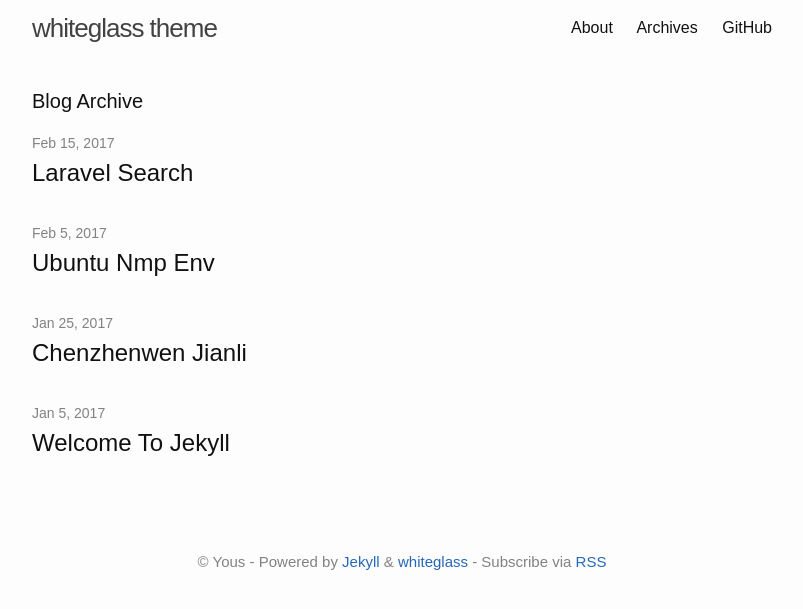
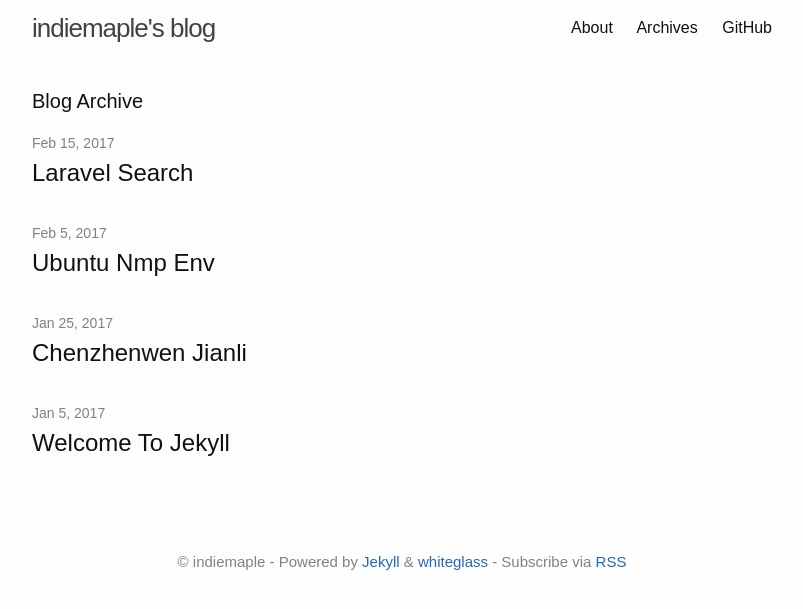
Before and after one commit to indiemaple/indiemaple.github.io, a Jekyll site: the page built from archives.md, in a window 1280 px wide. Shown: the top 609 px of the page, without its empty margins (238-1041 px from the left). Built offline with Jekyll 4.4.1, drawn with Linux system fonts in a browser that asks for light colours.

Commit message:
edit config

```diff
--- a/_config.yml
+++ b/_config.yml
@@ -13,9 +13,9 @@
 # you will see them accessed via {{ site.title }}, {{ site.author }}, and so on.
 # You can create any custom variable you would like, and they will be accessible
 # in the templates via {{ site.myvariable }}.
-title: whiteglass theme
-author: Yous
-description: Minimal, responsive Jekyll theme for hackers.
+title: indiemaple's blog
+author: indiemaple
+description: indiemaple's blog.
 baseurl: "/" # the subpath of your site, e.g. /blog
 url: "https://indiemaple.github.io" # the base hostname & protocol for your site, e.g. http://example.com
 lang: en
```
Also changed, not shown: jekyll-whiteglass.gemspec.
